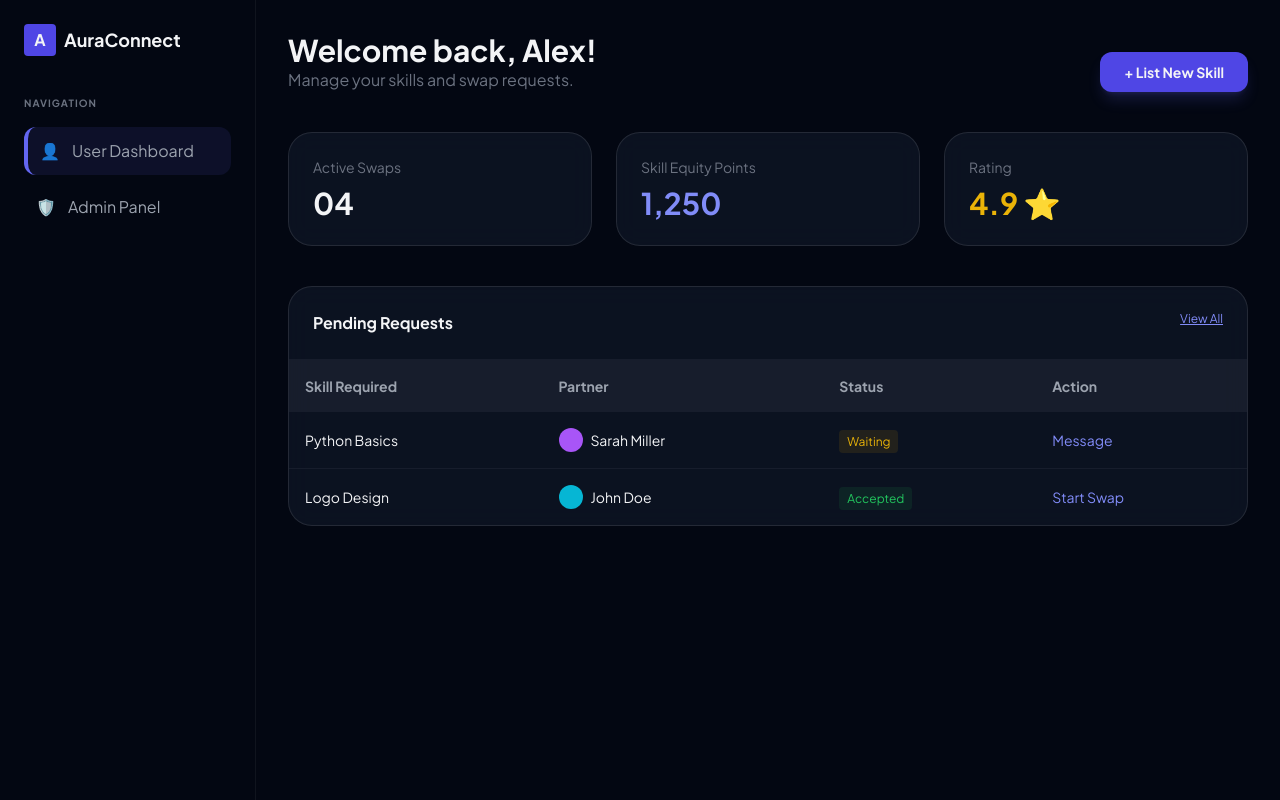
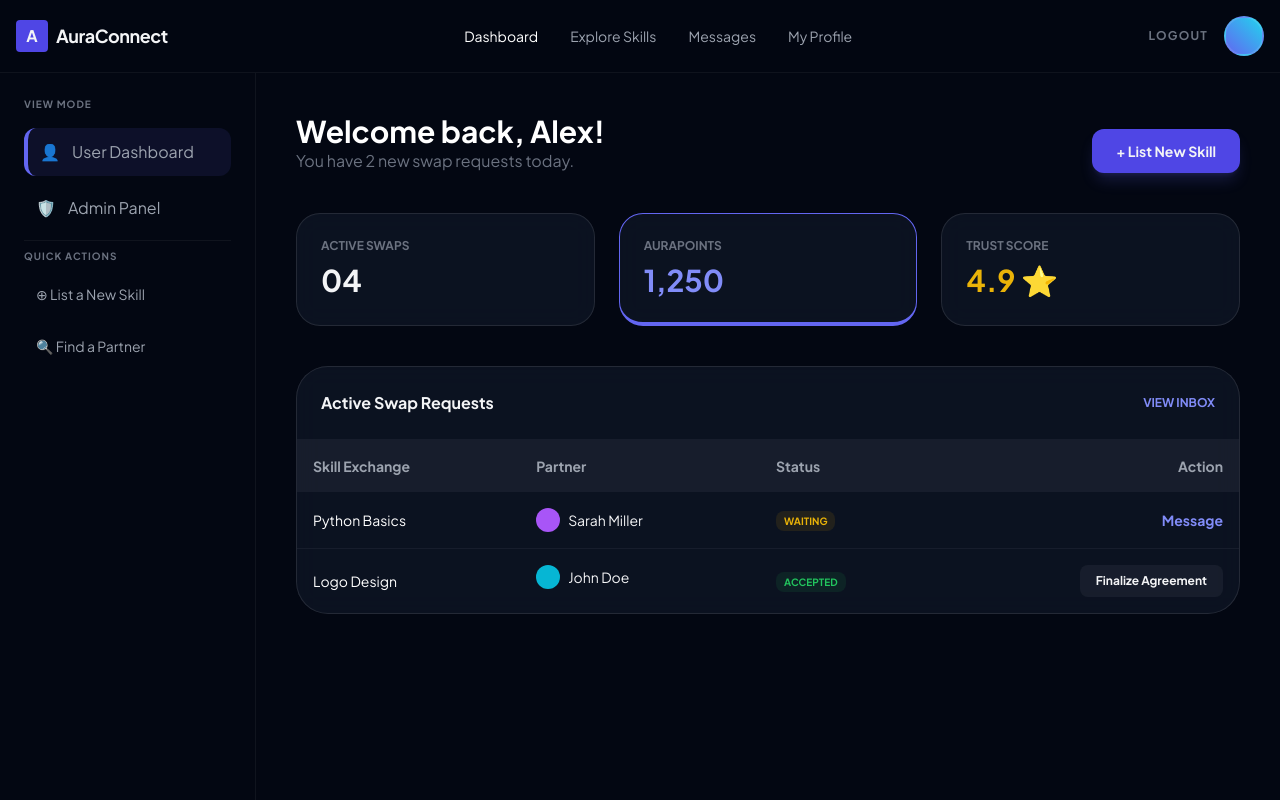
Before and after one commit to Rusmia-Rahaman-Urfa/AuraConnect, a website: page public/Dashboard.html in a window 1280 px wide. Drawn offline with nearby package versions, Linux system fonts and the light colour scheme.

Commit message:
chore: update Dashboard

```diff
--- a/public/Dashboard.html
+++ b/public/Dashboard.html
@@ -10,144 +10,149 @@
         body { font-family: 'Plus Jakarta Sans', sans-serif; background-color: #030712; color: #f3f4f6; }
         .glass { background: rgba(17, 24, 39, 0.7); backdrop-filter: blur(12px); border: 1px solid rgba(255, 255, 255, 0.1); }
         .active-tab { border-left: 4px solid #6366f1; background: rgba(99, 102, 241, 0.1); color: white; }
+        .nav-link:hover { color: #6366f1; }
     </style>
 </head>
-<body class="min-h-screen flex">
+<body class="min-h-screen flex flex-col">
 
-    <aside class="w-64 border-r border-white/5 bg-[#030712] p-6 hidden md:block">
-        <div class="flex items-center gap-2 mb-10">
+    <header class="w-full border-b border-white/5 bg-[#030712]/80 backdrop-blur-md sticky top-0 z-50 p-4">
+        <div class="max-w-7xl mx-auto flex justify-between items-center">
+            <div class="flex items-center gap-2">
                 <div class="w-8 h-8 bg-indigo-600 rounded flex items-center justify-center font-bold">A</div>
-            <span class="text-lg font-bold">AuraConnect</span>
+                <span class="text-lg font-bold tracking-tight">AuraConnect</span>
             </div>
 
+            <nav class="hidden md:flex items-center gap-8 text-sm font-medium text-gray-400">
+                <a href="Dashboard.html" class="text-white">Dashboard</a>
+                <a href="search-results.html" class="nav-link transition">Explore Skills</a>
+                <a href="messages.html" class="nav-link transition">Messages</a>
+                <a href="profile.html" class="nav-link transition">My Profile</a>
+            </nav>
+
+            <div class="flex items-center gap-4">
+                <button onclick="window.location.href='index.html'" class="text-xs text-gray-500 hover:text-red-400 transition font-bold uppercase tracking-widest">Logout</button>
+                <div onclick="window.location.href='profile.html'" class="w-10 h-10 bg-gradient-to-tr from-indigo-500 to-cyan-400 rounded-full cursor-pointer border-2 border-white/10 hover:border-indigo-500 transition"></div>
+            </div>
+        </div>
+    </header>
+
+    <div class="flex flex-1">
+        <aside class="w-64 border-r border-white/5 bg-[#030712] p-6 hidden lg:block">
             <nav class="space-y-2">
-            <p class="text-[10px] text-gray-500 font-bold tracking-widest mb-4 uppercase">Navigation</p>
+                <p class="text-[10px] text-gray-500 font-bold tracking-widest mb-4 uppercase">View Mode</p>
                 <button onclick="toggleView('user')" id="userBtn" class="w-full flex items-center gap-3 p-3 rounded-xl transition text-gray-400 hover:bg-white/5 active-tab">
                     <span>👤</span> User Dashboard
                 </button>
                 <button onclick="toggleView('admin')" id="adminBtn" class="w-full flex items-center gap-3 p-3 rounded-xl transition text-gray-400 hover:bg-white/5">
                     <span>🛡️</span> Admin Panel
                 </button>
+                <hr class="border-white/5 my-6">
+                <p class="text-[10px] text-gray-500 font-bold tracking-widest mb-4 uppercase">Quick Actions</p>
+                <a href="list-skill.html" class="block w-full p-3 text-sm text-gray-400 hover:text-white transition">⊕ List a New Skill</a>
+                <a href="search-results.html" class="block w-full p-3 text-sm text-gray-400 hover:text-white transition">🔍 Find a Partner</a>
             </nav>
         </aside>
 
-    <main class="flex-1 p-8 overflow-y-auto">
+        <main class="flex-1 p-6 md:p-10 overflow-y-auto">
 
             <div id="userDashboard">
-            <div class="flex justify-between items-end mb-10">
+                <div class="flex flex-col md:flex-row justify-between items-start md:items-end mb-10 gap-4">
                     <div>
-                    <h1 class="text-3xl font-bold">Welcome back, Alex!</h1>
-                    <p class="text-gray-500">Manage your skills and swap requests.</p>
+                        <h1 class="text-3xl font-bold text-white">Welcome back, Alex!</h1>
+                        <p class="text-gray-500">You have 2 new swap requests today.</p>
                     </div>
-                <button class="bg-indigo-600 hover:bg-indigo-500 px-6 py-2.5 rounded-xl font-bold text-sm transition shadow-lg shadow-indigo-500/20">
+                    <button onclick="window.location.href='list-skill.html'" class="bg-indigo-600 hover:bg-indigo-500 px-6 py-3 rounded-xl font-bold text-sm transition shadow-lg shadow-indigo-500/20 w-full md:w-auto">
                         + List New Skill
                     </button>
                 </div>
 
-            <div class="grid grid-cols-1 md:grid-cols-3 gap-6 mb-10">
+                <div class="grid grid-cols-1 sm:grid-cols-3 gap-6 mb-10">
                     <div class="glass p-6 rounded-3xl">
-                    <p class="text-gray-500 text-sm">Active Swaps</p>
+                        <p class="text-gray-500 text-xs font-bold uppercase">Active Swaps</p>
                         <p class="text-3xl font-bold mt-2">04</p>
                     </div>
-                <div class="glass p-6 rounded-3xl">
-                    <p class="text-gray-500 text-sm">Skill Equity Points</p>
+                    <div class="glass p-6 rounded-3xl border-b-4 border-indigo-500">
+                        <p class="text-gray-500 text-xs font-bold uppercase">AuraPoints</p>
                         <p class="text-3xl font-bold mt-2 text-indigo-400">1,250</p>
                     </div>
                     <div class="glass p-6 rounded-3xl">
-                    <p class="text-gray-500 text-sm">Rating</p>
+                        <p class="text-gray-500 text-xs font-bold uppercase">Trust Score</p>
                         <p class="text-3xl font-bold mt-2 text-yellow-500">4.9 ⭐</p>
                     </div>
                 </div>
 
-            <div class="glass rounded-3xl overflow-hidden">
-                <div class="p-6 border-b border-white/5 flex justify-between">
-                    <h3 class="font-bold">Pending Requests</h3>
-                    <span class="text-xs text-indigo-400 underline cursor-pointer">View All</span>
+                <div class="glass rounded-[32px] overflow-hidden">
+                    <div class="p-6 border-b border-white/5 flex justify-between items-center">
+                        <h3 class="font-bold">Active Swap Requests</h3>
+                        <a href="messages.html" class="text-xs text-indigo-400 hover:text-white transition font-bold uppercase">View Inbox</a>
                     </div>
+                    <div class="overflow-x-auto">
                         <table class="w-full text-left text-sm">
                             <thead class="bg-white/5 text-gray-400">
                                 <tr>
-                            <th class="p-4">Skill Required</th>
+                                    <th class="p-4">Skill Exchange</th>
                                     <th class="p-4">Partner</th>
                                     <th class="p-4">Status</th>
-                            <th class="p-4">Action</th>
+                                    <th class="p-4 text-right">Action</th>
                                 </tr>
                             </thead>
                             <tbody class="divide-y divide-white/5">
                                 <tr>
-                            <td class="p-4">Python Basics</td>
+                                    <td class="p-4 font-medium text-white">Python Basics</td>
                                     <td class="p-4 flex items-center gap-2">
                                         <div class="w-6 h-6 bg-purple-500 rounded-full"></div> Sarah Miller
                                     </td>
-                            <td class="p-4"><span class="px-2 py-1 bg-yellow-500/10 text-yellow-500 rounded text-xs">Waiting</span></td>
-                            <td class="p-4"><button class="text-indigo-400 hover:text-white">Message</button></td>
+                                    <td class="p-4"><span class="px-2 py-1 bg-yellow-500/10 text-yellow-500 rounded-lg text-[10px] font-bold uppercase">Waiting</span></td>
+                                    <td class="p-4 text-right"><button onclick="window.location.href='messages.html'" class="text-indigo-400 font-bold hover:underline">Message</button></td>
                                 </tr>
                                 <tr>
-                            <td class="p-4">Logo Design</td>
+                                    <td class="p-4 font-medium text-white">Logo Design</td>
                                     <td class="p-4 flex items-center gap-2">
                                         <div class="w-6 h-6 bg-cyan-500 rounded-full"></div> John Doe
                                     </td>
-                            <td class="p-4"><span class="px-2 py-1 bg-green-500/10 text-green-500 rounded text-xs">Accepted</span></td>
-                            <td class="p-4"><button class="text-indigo-400 hover:text-white">Start Swap</button></td>
+                                    <td class="p-4"><span class="px-2 py-1 bg-green-500/10 text-green-500 rounded-lg text-[10px] font-bold uppercase">Accepted</span></td>
+                                    <td class="p-4 text-right"><button onclick="window.location.href='swap-agreement.html'" class="bg-white/5 px-4 py-2 rounded-lg text-xs font-bold hover:bg-indigo-600 transition">Finalize Agreement</button></td>
                                 </tr>
                             </tbody>
                         </table>
                     </div>
                 </div>
+            </div>
 
             <div id="adminPanel" class="hidden">
                 <div class="mb-10">
-                <h1 class="text-3xl font-bold text-red-400 uppercase tracking-tight">Admin Command Center</h1>
-                <p class="text-gray-500">System-wide moderation and listing management.</p>
+                    <h1 class="text-3xl font-bold text-red-400 uppercase tracking-tight">Moderation Suite</h1>
+                    <p class="text-gray-500">Review system flags and verify new experts.</p>
                 </div>
 
-            <div class="grid grid-cols-1 md:grid-cols-4 gap-4 mb-10">
-                <div class="glass p-4 rounded-2xl border-t-2 border-red-500/50">
-                    <p class="text-xs text-gray-500 uppercase">Reported Users</p>
+                <div class="grid grid-cols-2 md:grid-cols-4 gap-4 mb-10">
+                    <div class="glass p-4 rounded-2xl border-t-2 border-red-500">
+                        <p class="text-[10px] text-gray-500 font-bold uppercase">Reported</p>
                         <p class="text-xl font-bold">02</p>
                     </div>
-                <div class="glass p-4 rounded-2xl">
-                    <p class="text-xs text-gray-500 uppercase">Total Listings</p>
-                    <p class="text-xl font-bold">1,420</p>
-                </div>
-                <div class="glass p-4 rounded-2xl border-t-2 border-indigo-500/50">
-                    <p class="text-xs text-gray-500 uppercase">Pending Verification</p>
+                    <div class="glass p-4 rounded-2xl border-t-2 border-indigo-500">
+                        <p class="text-[10px] text-gray-500 font-bold uppercase">Pending</p>
                         <p class="text-xl font-bold">18</p>
-                </div>
-                <div class="glass p-4 rounded-2xl">
-                    <p class="text-xs text-gray-500 uppercase">System Load</p>
-                    <p class="text-xl font-bold text-green-400">Stable</p>
                     </div>
                 </div>
 
-            <div class="glass rounded-3xl overflow-hidden shadow-2xl">
-                <div class="p-6 border-b border-white/5 bg-red-500/5">
-                    <h3 class="font-bold">Listing Moderation Queue</h3>
+                <div class="glass rounded-[32px] overflow-hidden border border-red-500/20 shadow-2xl shadow-red-500/5">
+                    <div class="p-6 border-b border-white/5 bg-red-500/5 flex justify-between items-center">
+                        <h3 class="font-bold text-red-400">Moderation Queue</h3>
+                        <span class="text-[10px] bg-red-500/20 text-red-500 px-2 py-1 rounded font-black tracking-widest uppercase">High Priority</span>
                     </div>
                     <div class="p-6 space-y-4">
                         <div class="flex items-center justify-between p-4 bg-white/5 rounded-2xl border border-white/5">
                             <div class="flex gap-4 items-center">
-                            <div class="text-2xl">🚩</div>
+                                <div class="w-10 h-10 bg-red-500/20 flex items-center justify-center rounded-xl">🚩</div>
                                 <div>
-                                <p class="text-white font-bold">Unprofessional Listing: "Quick Cash Trade"</p>
-                                <p class="text-gray-500 text-xs">Listed by: User_4402 • 2 hours ago</p>
+                                    <p class="text-white font-bold text-sm">Flagged Listing: "Quick Cash Trade"</p>
+                                    <p class="text-gray-500 text-[10px]">Policy Violation: Non-skill exchange</p>
                                 </div>
                             </div>
                             <div class="flex gap-2">
-                            <button class="px-4 py-2 bg-red-600 rounded-lg text-xs font-bold hover:bg-red-700 transition">Remove</button>
-                            <button class="px-4 py-2 bg-white/10 rounded-lg text-xs font-bold hover:bg-white/20 transition">Approve</button>
-                        </div>
-                    </div>
-                    <div class="flex items-center justify-between p-4 bg-white/5 rounded-2xl border border-white/5">
-                        <div class="flex gap-4 items-center">
-                            <div class="text-2xl">👤</div>
-                            <div>
-                                <p class="text-white font-bold">Verification Request: "Dr. Elena Smith"</p>
-                                <p class="text-gray-500 text-xs">Credentials: Ph.D. in Psychology • Attached: PDF</p>
-                            </div>
-                        </div>
-                        <div class="flex gap-2">
-                            <button class="px-4 py-2 bg-indigo-600 rounded-lg text-xs font-bold hover:bg-indigo-700 transition">Verify User</button>
+                                <button class="px-3 py-2 bg-red-600 rounded-lg text-[10px] font-bold uppercase tracking-tight hover:bg-red-700 transition">Delete</button>
+                                <button class="px-3 py-2 bg-white/10 rounded-lg text-[10px] font-bold uppercase tracking-tight hover:bg-white/20 transition">Ignore</button>
                             </div>
                         </div>
                     </div>
@@ -155,6 +160,7 @@
             </div>
 
         </main>
+    </div>
 
     <script>
         function toggleView(view) {
```
Lines whose indentation alone changed are shown as unchanged.
